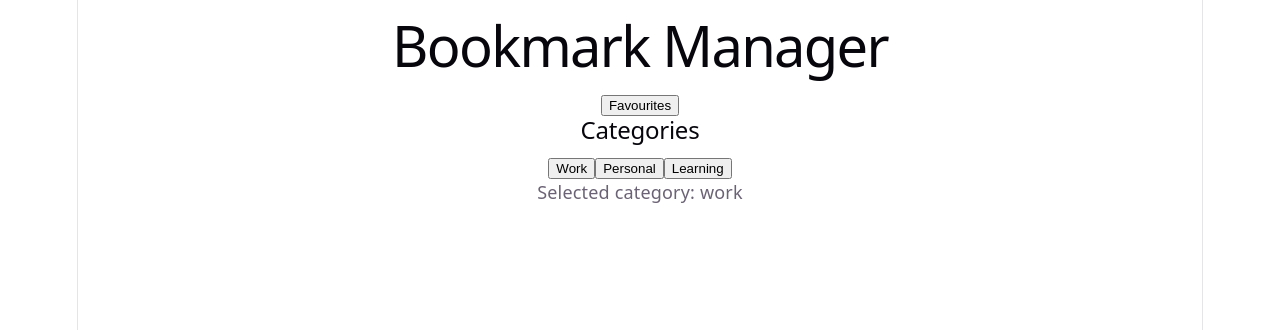
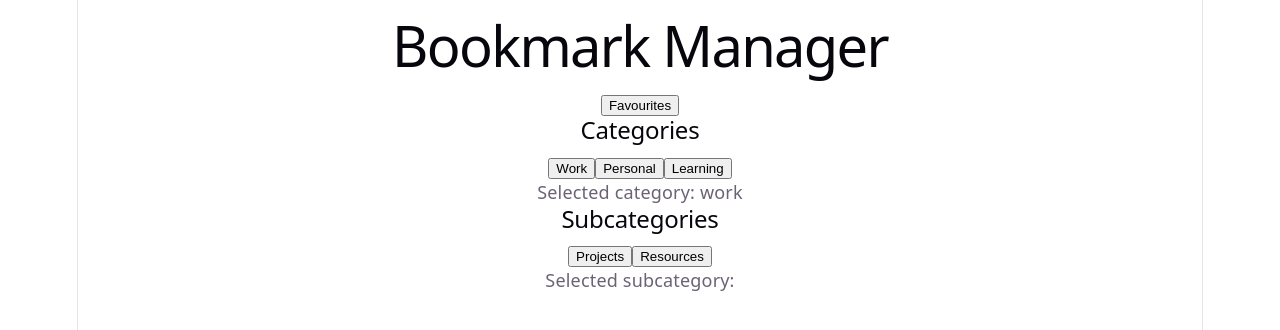
Before and after one commit to JordWiggins/bookmark-manager, a React (Vite) app: page / in a window 1280 px wide. Both pictures are taken after a click on the button "Work". Shown: the top 330 px of the page. Built offline with nearby package versions, Linux system fonts and the light colour scheme.

Commit message:
three level category navigation

```diff
--- a/src/App.tsx
+++ b/src/App.tsx
@@ -2,6 +2,8 @@ import { useState } from 'react'
 
 function App() {
   const [selectedCategory, setSelectedCategory] = useState('')
+  const [selectedSubCategory, setSelectedSubCategory] = useState('')
+  const [selectedTopic, setSelectedTopic] = useState('')
 
   return (
     <div>
@@ -15,6 +17,29 @@ function App() {
         <button onClick={() => setSelectedCategory('learning')}>Learning</button>
       </div>
       <p>Selected category: {selectedCategory}</p>
+
+      {selectedCategory && ( // if thing on the left is selected, render thing on the right
+        // opening fragement - used yo group code together, kind of like a div without an official box around it
+        <>
+          <h2>Subcategories</h2>
+          <div>
+            <button onClick={() => setSelectedSubCategory('projects')}>Projects</button>
+            <button onClick={() => setSelectedSubCategory('resources')}>Resources</button>
+          </div>
+          <p>Selected subcategory: {selectedSubCategory}</p>
+        </>
+      )}
+
+      {selectedSubCategory && (
+        <>
+          <h2>Topics</h2>
+          <div>
+            <button onClick={() => setSelectedTopic('typescript')}>TypeScript</button>
+            <button onClick={() => setSelectedTopic('react')}>React</button>
+          </div>
+          <p>Selected topic: {selectedTopic}</p>
+        </>
+      )}
     </div>
   )
 }
```
